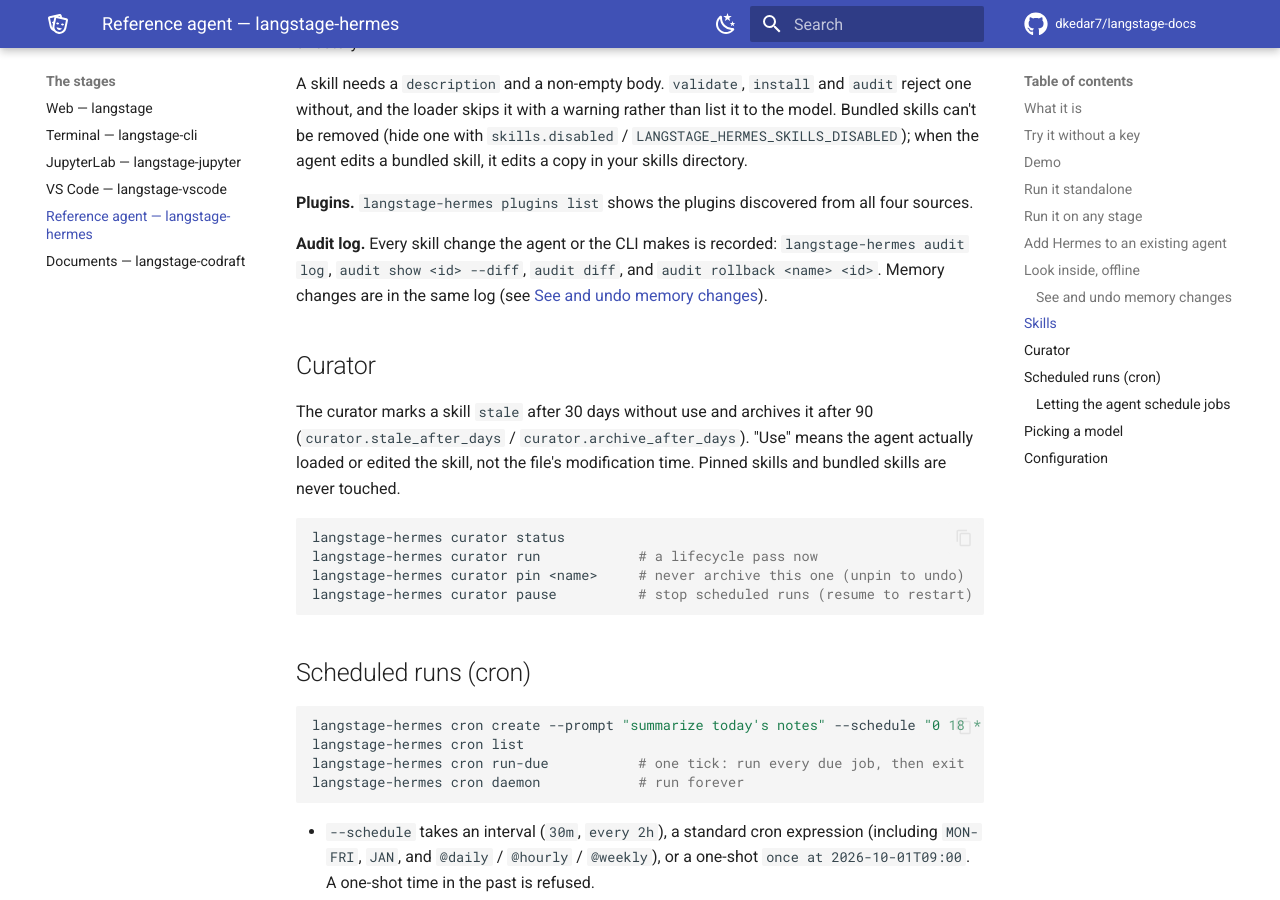
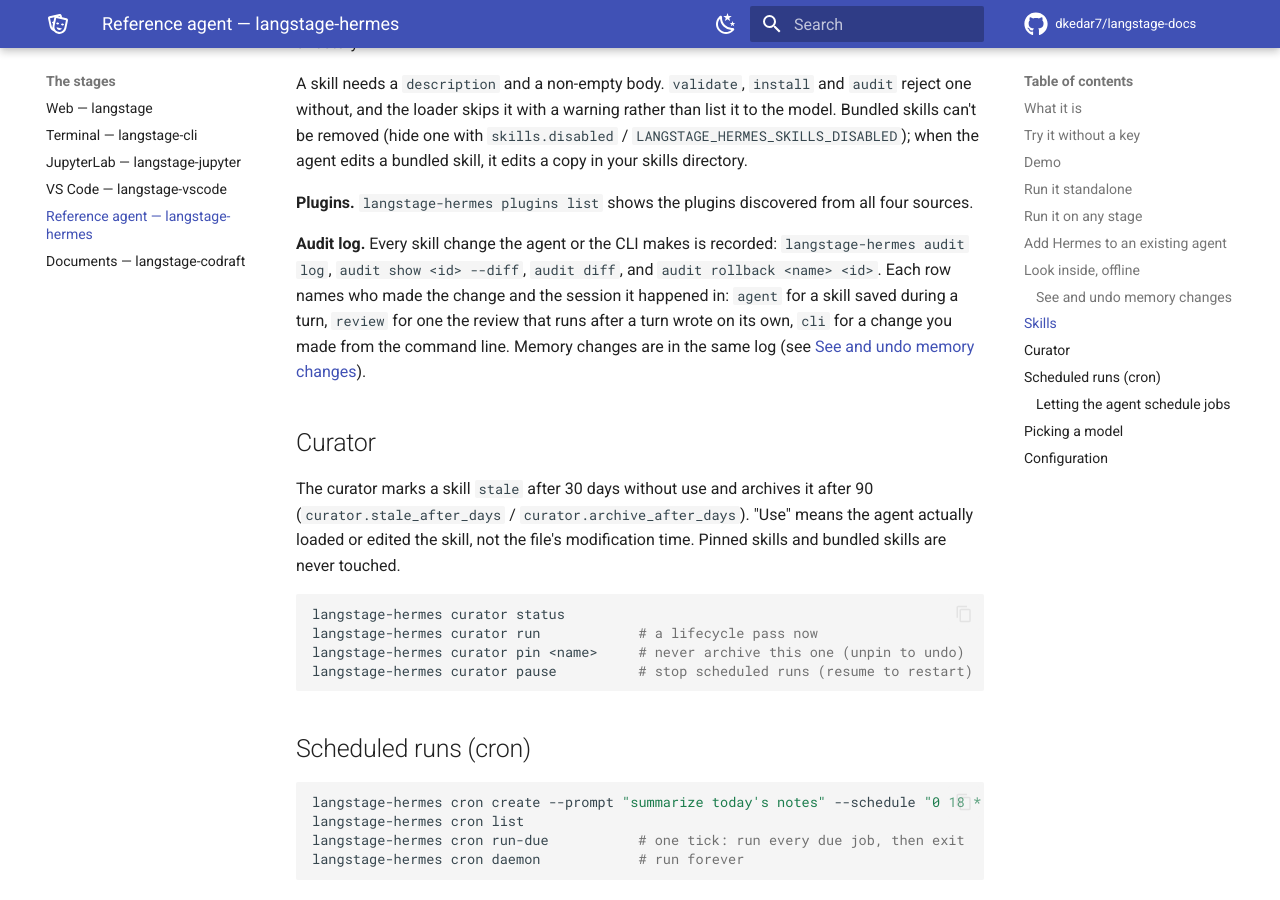
Before and after one commit to dkedar7/langstage-docs, an MkDocs documentation site: the page built from docs/stages/hermes.md, in a window 1280 px wide and 900 px high, scrolled down 4727 px. Built offline with MkDocs 1.6.1 and Material for MkDocs 9.7.7, drawn with Linux system fonts in a browser that asks for light colours; comment, search, counter and statistics services are not loaded.

Commit message:
Hermes 0.5.5: audit log labels review-written skills (#75)
Claude-Session: https://claude.ai/code/session_01UifqaVXWAqdPtu6Xy96V58

Co-authored-by: Claude <noreply@anthropic.com>

```diff
--- a/docs/stages/hermes.md
+++ b/docs/stages/hermes.md
@@ -207,7 +207,10 @@ four sources.
 
 **Audit log.** Every skill change the agent or the CLI makes is recorded:
 `langstage-hermes audit log`, `audit show <id> --diff`, `audit diff`, and
-`audit rollback <name> <id>`. Memory changes are in the same log (see
+`audit rollback <name> <id>`. Each row names who made the change and the session
+it happened in: `agent` for a skill saved during a turn, `review` for one the
+review that runs after a turn wrote on its own, `cli` for a change you made from
+the command line. Memory changes are in the same log (see
 [See and undo memory changes](#see-and-undo-memory-changes)).
 
 ## Curator
--- a/versions.json
+++ b/versions.json
@@ -4,7 +4,7 @@
     "langstage-core": "1.0.65",
     "langstage": "0.13.67",
     "langstage-cli": "0.6.54",
-    "langstage-hermes": "0.5.4",
+    "langstage-hermes": "0.5.5",
     "langstage-jupyter": "0.6.54",
     "langstage-vscode": "0.5.43",
     "langstage-codraft": "0.11.0"
```
